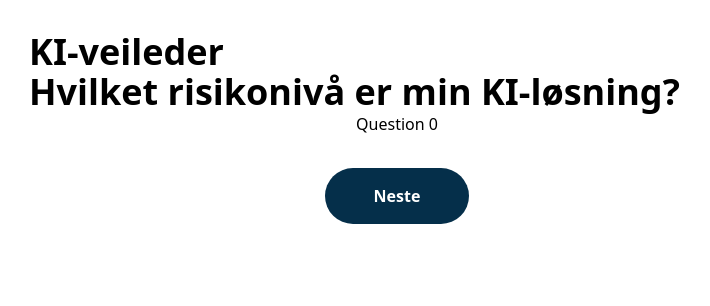
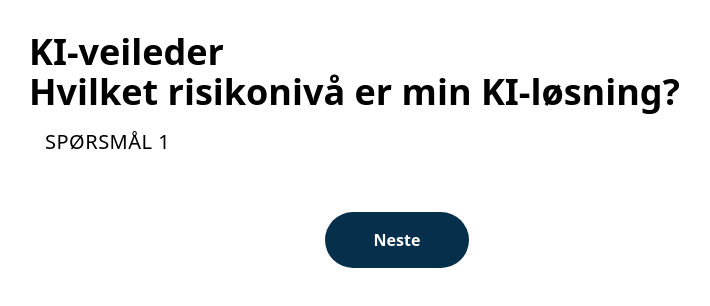
Before and after one commit to espenraugstad/ki-veileder, a React (Vite) app: page / in a window 1280 px wide. Both pictures are taken after a click on the button "Start veilderen". Shown: the top 306 px of the page, without its empty margins (243-953 px from the left). Built offline with nearby package versions, Linux system fonts and the light colour scheme.

Commit message:
Added a file for types and started with DisplayQuestion component

```diff
--- a/src/App.tsx
+++ b/src/App.tsx
@@ -7,6 +7,7 @@ import questions from "./data/questions.json";
 import { Main } from "./components/Main";
 import { Intro } from "./components/Intro";
 import { Button } from "./components/Button";
+import { DisplayQuestion } from './components/DisplayQuestion';
 
 function App() {
   // State to handle question to display
@@ -33,7 +34,7 @@ function App() {
   } else if (currentQuestion < questions.question.length) {
     return (
       <Main>
-        <p>Question {currentQuestion}</p>
+        <DisplayQuestion question={questions.question[currentQuestion]}/>
         <Button clickhandler={handleClick} text="Neste" />
       </Main>
 
--- /dev/null
+++ b/src/components/DisplayQuestion.tsx
@@ -0,0 +1,10 @@
+import type { Question } from "../types";
+
+
+export function DisplayQuestion({ question }: { question: Question}) {
+    return (
+        <div className="my-4 px-4 w-full">
+            <h2 className="text-xl tracking-wide mb-2">SPØRSMÅL {question.number}</h2>
+        </div>
+    )
+}
--- /dev/null
+++ b/src/types.tsx
@@ -0,0 +1,43 @@
+// Questions
+export interface QuestionOption {
+    text: string,
+    points: number,
+}
+
+export interface Question {
+    number: number,
+    text: string,
+    instruction?: string,
+    bullets?: string[],
+    options: QuestionOption[],
+}
+
+// Results
+export type ContentBlock =
+| HeadingBlock
+| ParagraphBlock
+| ListBlock
+| LinkBlock;
+
+export interface HeadingBlock {
+    type: "heading",
+    level: 1 | 2 | 3 | 4 | 5 | 6,
+    text: string,
+}
+
+export interface ParagraphBlock {
+    type: "paragraph",
+    text: string,
+}
+
+export interface ListBlock {
+    type: "list",
+    style: "unordered" | "ordered",
+    items: string[]
+}
+
+export interface LinkBlock {
+    type: "link",
+    text: string,
+    url: string
+}
```
